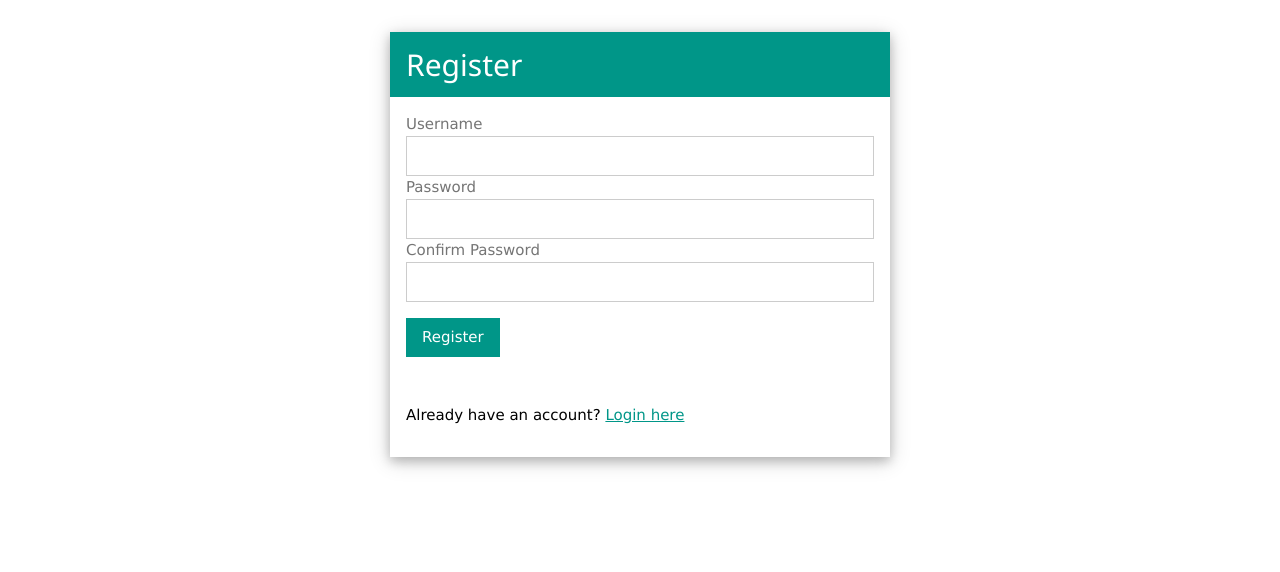
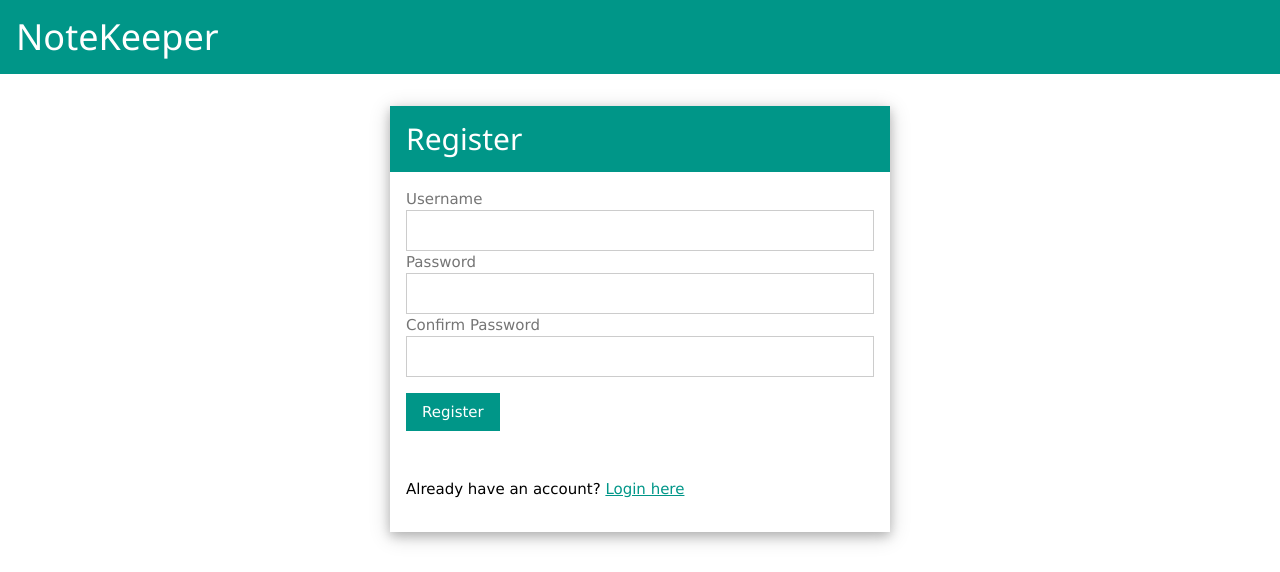
Before and after one commit to amormul/note-keeper, a PHP site: page /register.php in a window 1280 px wide. Shown: the top 572 px of the page. Run offline with PHP 8.4, Linux system fonts and the light colour scheme.

Commit message:
add navbar

```diff
--- a/src/App/Views/auth/register.php
+++ b/src/App/Views/auth/register.php
@@ -1,4 +1,7 @@
 <?php include_once(__DIR__ . '/../templates/header.php'); ?>
+<div class="w3-container w3-teal">
+    <h1>NoteKeeper</h1>
+</div>
 <div class="w3-container w3-padding-32">
     <div class="w3-card-4 w3-margin w3-white" style="max-width:500px;margin:auto !important;">
         <div class="w3-container w3-teal">
```
